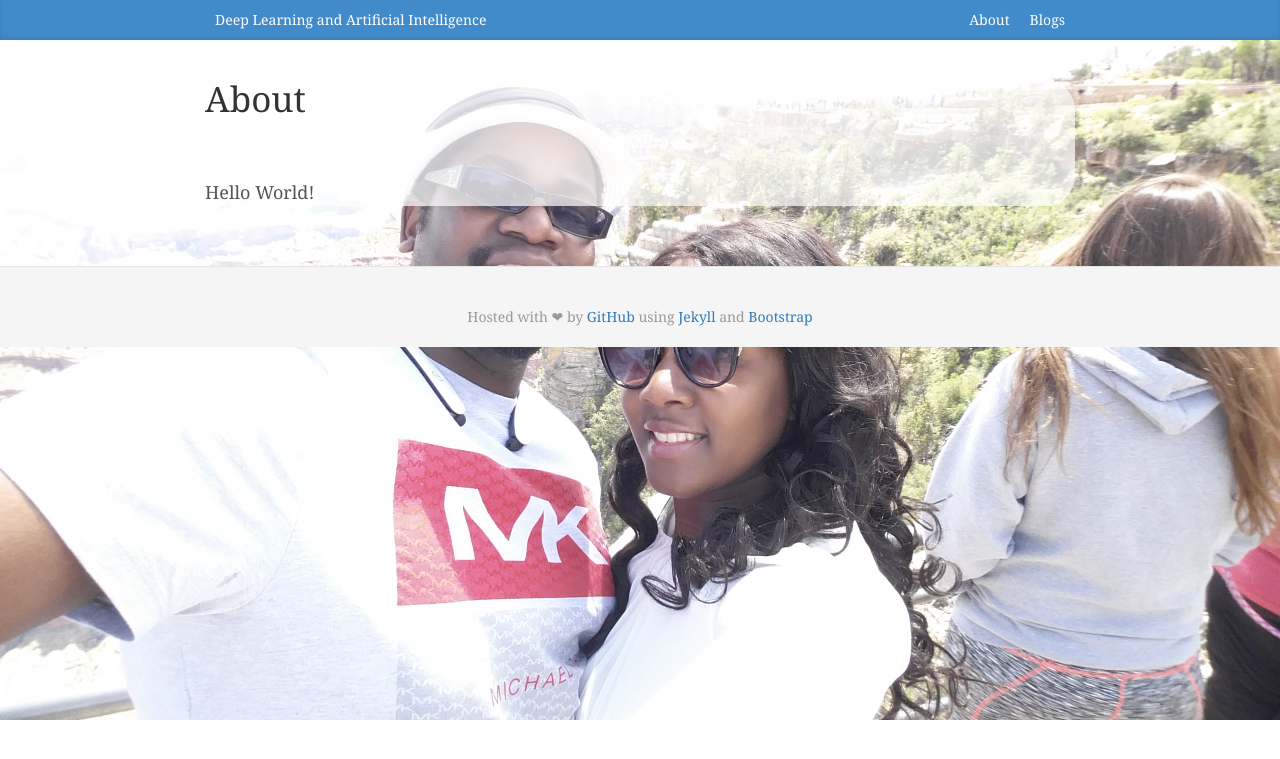
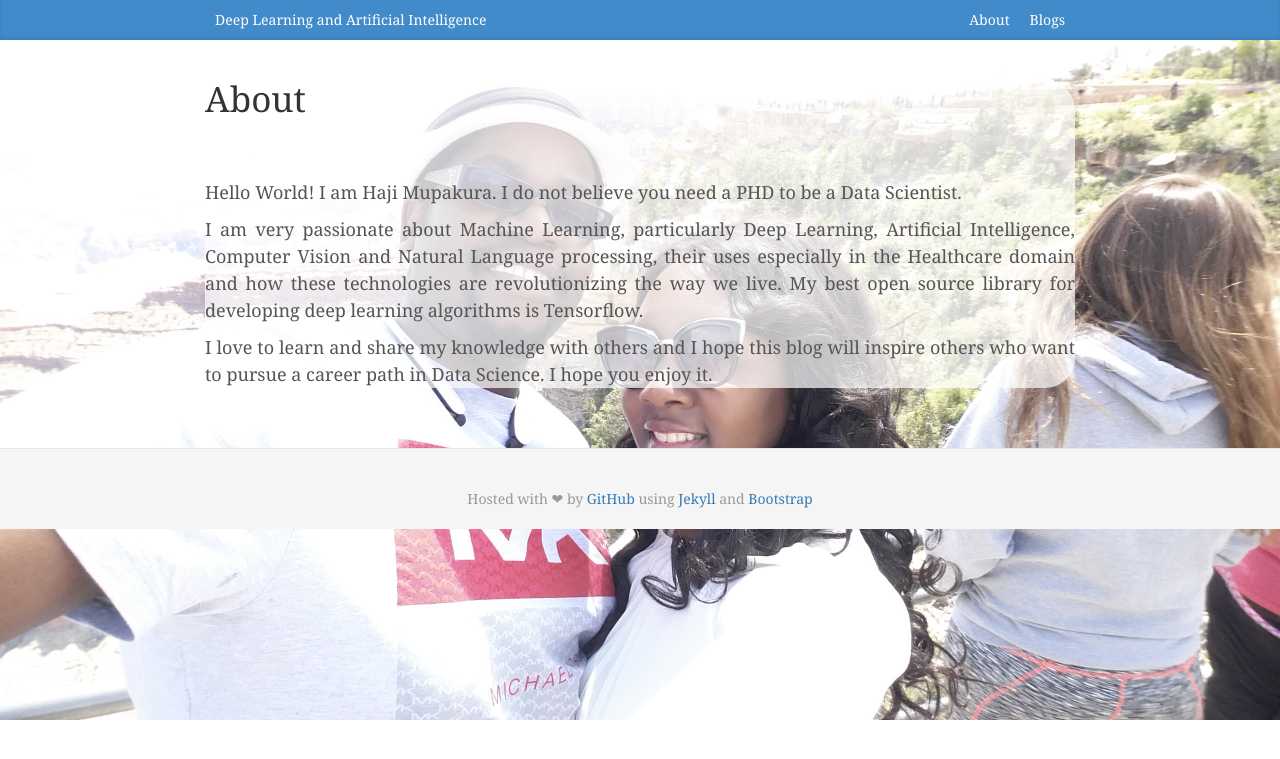
Before and after one commit to hajimupakura/hajimupakura.github.io, a Jekyll site: the page built from about.md, in a window 1280 px wide. Shown: the top 759 px of the page. Built offline with Jekyll 4.4.1, drawn with Linux system fonts in a browser that asks for light colours; nearby versions of some CDN libraries.

Commit message:
Update about.md

```diff
--- a/about.md
+++ b/about.md
@@ -9,3 +9,8 @@ sitemap:
     lastmod: 2017-01-06 15:50:06 +0530
 ---
 Hello World!
+I am Haji Mupakura. I do not believe you need a PHD to be a Data Scientist.
+
+I am very passionate about Machine Learning, particularly  Deep Learning, Artificial Intelligence, Computer Vision and Natural Language processing, their uses especially in the Healthcare domain and how these technologies are revolutionizing the way we live. My best open source library for developing deep learning algorithms is Tensorflow.
+
+I love to learn and share my knowledge with others and I hope this blog will inspire others who want to pursue a career path in Data Science. I hope you enjoy it.
```
